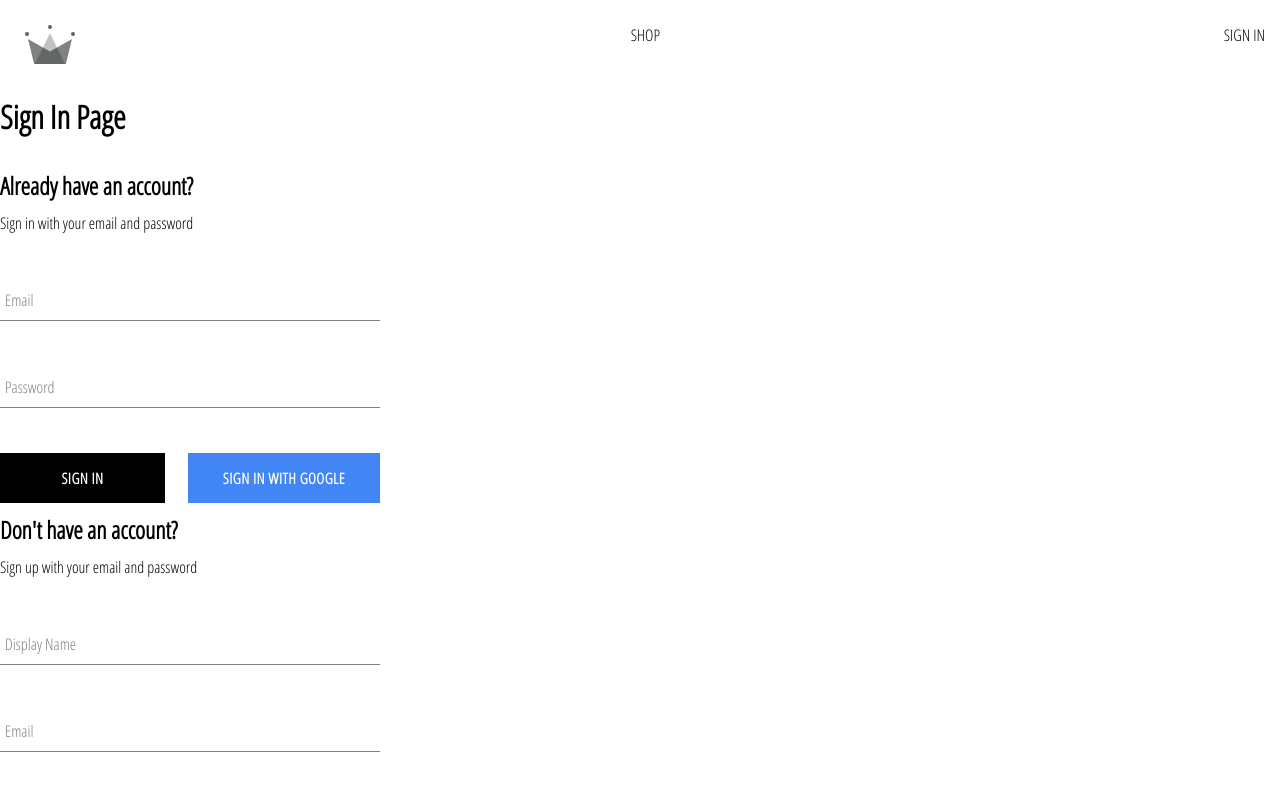
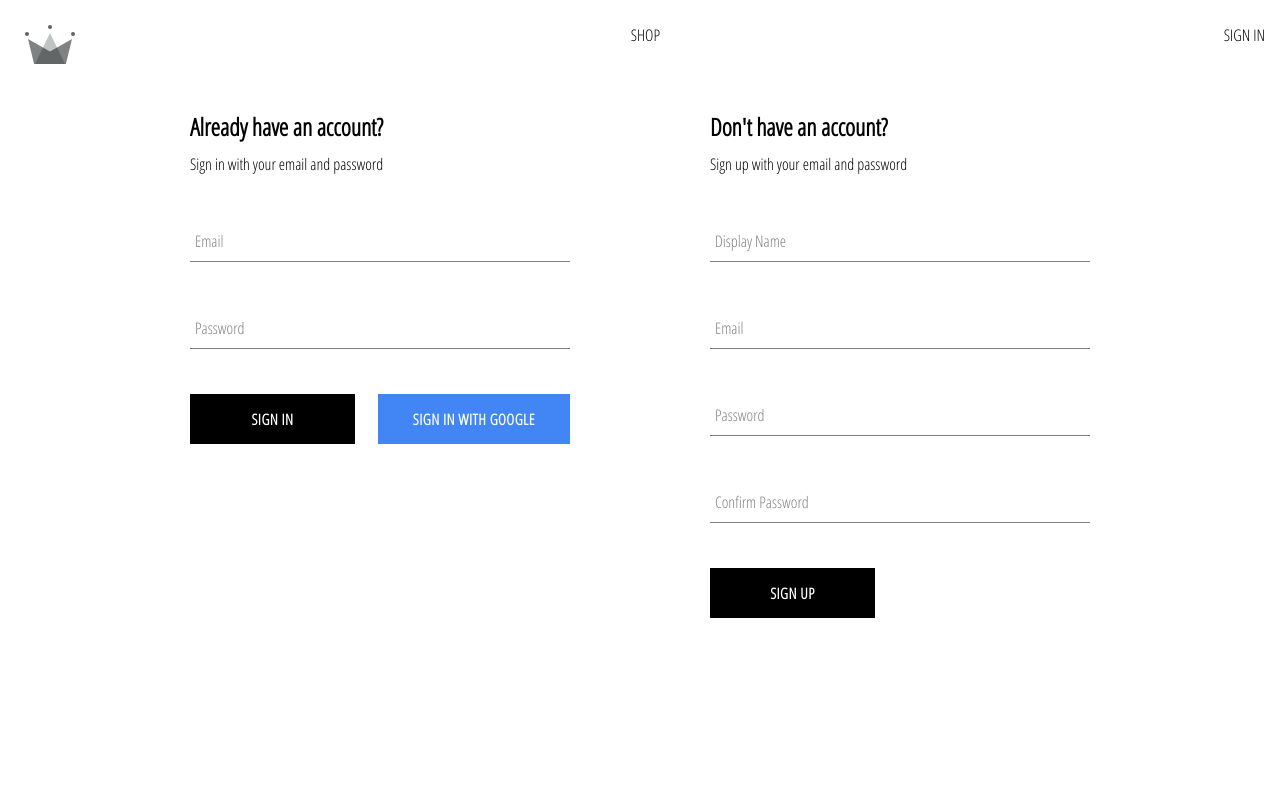
Before and after one commit to isabellepotvin/crwn-clothing, a React (Create React App) app: page /auth in a window 1280 px wide. Shown: the top 800 px of the page. Built offline with nearby package versions, Linux system fonts and the light colour scheme.

Commit message:
104. Finishing Authentication Page

```diff
--- a/src/components/sign-in-form/sign-in-form.component.jsx
+++ b/src/components/sign-in-form/sign-in-form.component.jsx
@@ -33,6 +33,16 @@
         }
         catch (error) {
 
+            switch (error.code) {
+                case 'auth/wrong-password':
+                    alert('incorrect password for email');
+                    break;
+                case 'auth/user-not-found':
+                    alert('no user associated with this email');
+                    break;
+                default:
+                    console.log(error);
+            }
         }
     }
 
@@ -52,7 +62,7 @@
 
                 <div className="buttons-container">
                     <Button type="submit">Sign In</Button>
-                    <Button buttonType='google' onClick={signInWithGoogle}>Sign In with Google</Button>
+                    <Button buttonType='google' onClick={signInWithGoogle} type='button'>Sign In with Google</Button>
                 </div>
             </form>
         </div>
--- a/src/routes/authentication/authentication.component.jsx
+++ b/src/routes/authentication/authentication.component.jsx
@@ -1,11 +1,12 @@
 import SignUpForm from "../../components/sign-up-form/sign-up-form.component";
 import SignInForm from "../../components/sign-in-form/sign-in-form.component";
+
+import './authentication.styles.scss';
 
 const Authentication = () => {
 
     return (
-        <div>
-            <h1>Sign In Page</h1>
+        <div className="authentication-container">
             <SignInForm></SignInForm>
             <SignUpForm></SignUpForm>
         </div>
--- /dev/null
+++ b/src/routes/authentication/authentication.styles.scss
@@ -0,0 +1,6 @@
+.authentication-container {
+  display: flex;
+  justify-content: space-between;
+  width: 900px;
+  margin: 30px auto;
+}
```
